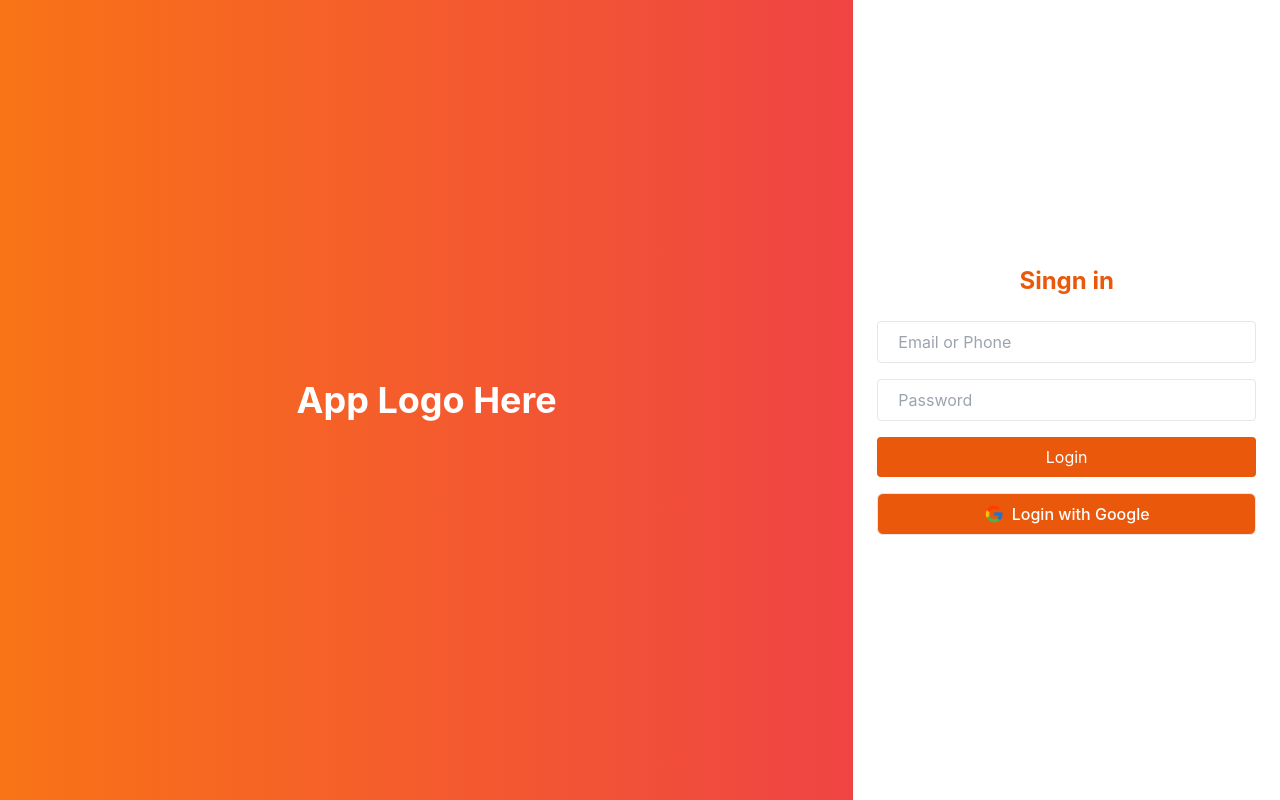
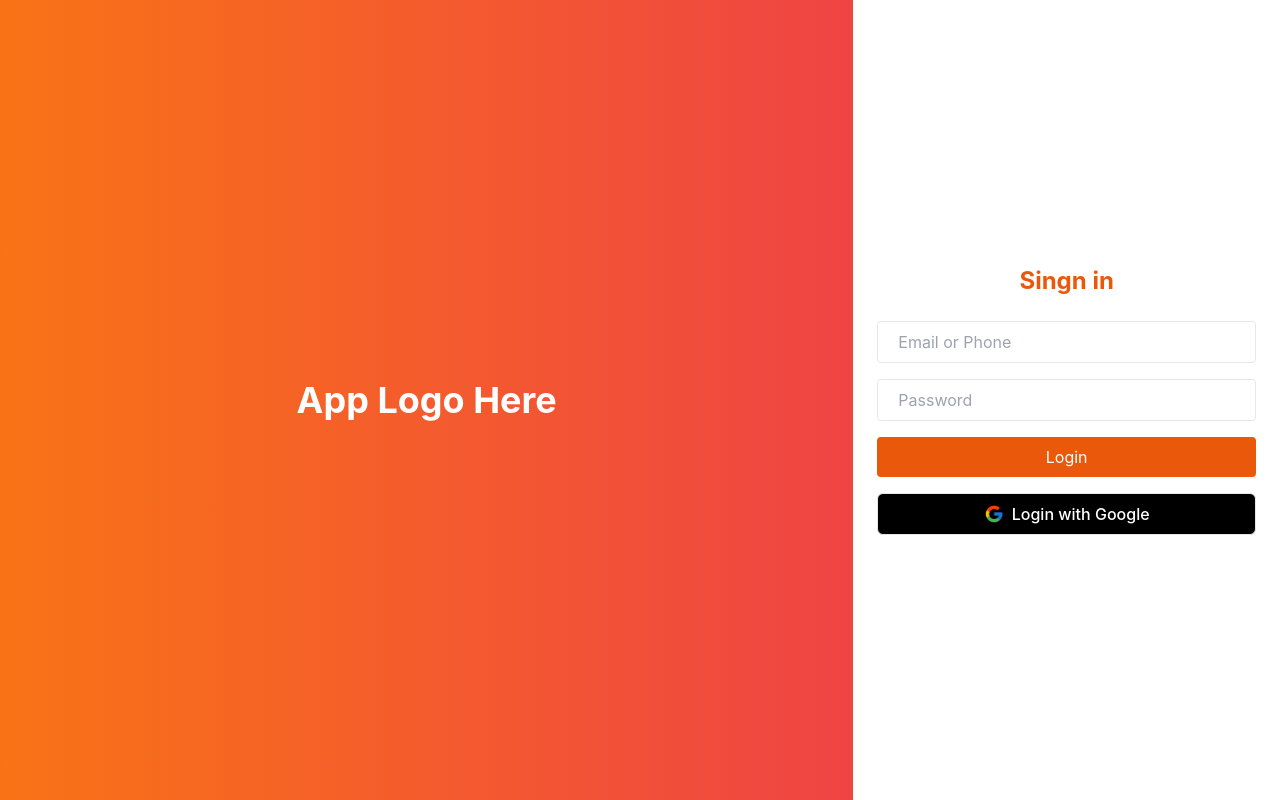
Before and after one commit to pavanKanthamRaju/AgraharamClient, a React (Create React App) app: page /login in a window 1280 px wide. Built offline with nearby package versions, Linux system fonts and the light colour scheme.

Commit message:
google sign in button color changed

```diff
--- a/src/features/auth/components/SigninForm.jsx
+++ b/src/features/auth/components/SigninForm.jsx
@@ -60,7 +60,7 @@ const SigninForm = ({ onSubmit }) => {
       </button>
       <button
   onClick={() => loginWithGoogle()}
-  className="flex items-center justify-center gap-2 border bg-orange-600 rounded-md bg-black py-2 px-4 hover:bg-gray-700 transition-colors"
+  className="flex items-center justify-center gap-2 border bg-black rounded-md bg-black py-2 px-4 hover:bg-gray-700 transition-colors"
 >
   <img src={googleIcon} alt="Google" className="w-5 h-5" />
   <span className="text-gray-700 font-medium text-white">Login with Google</span>
```
